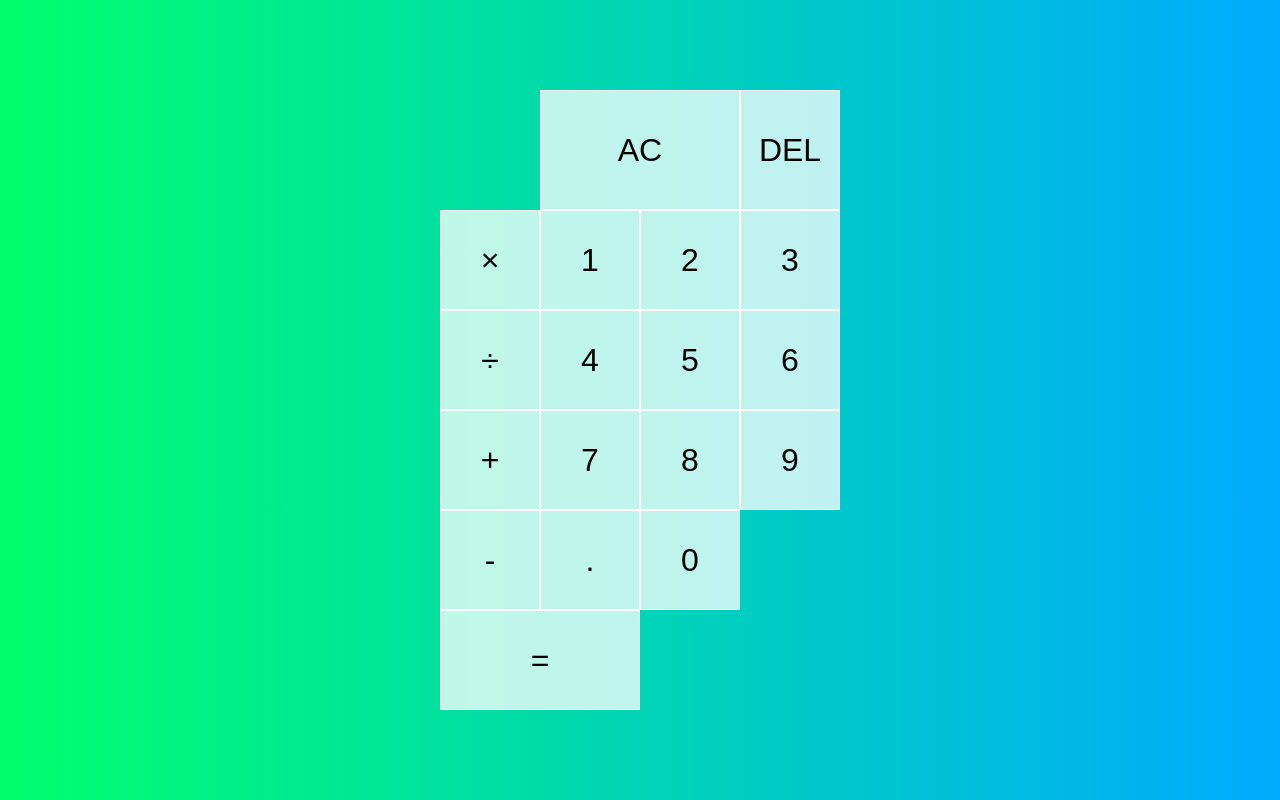
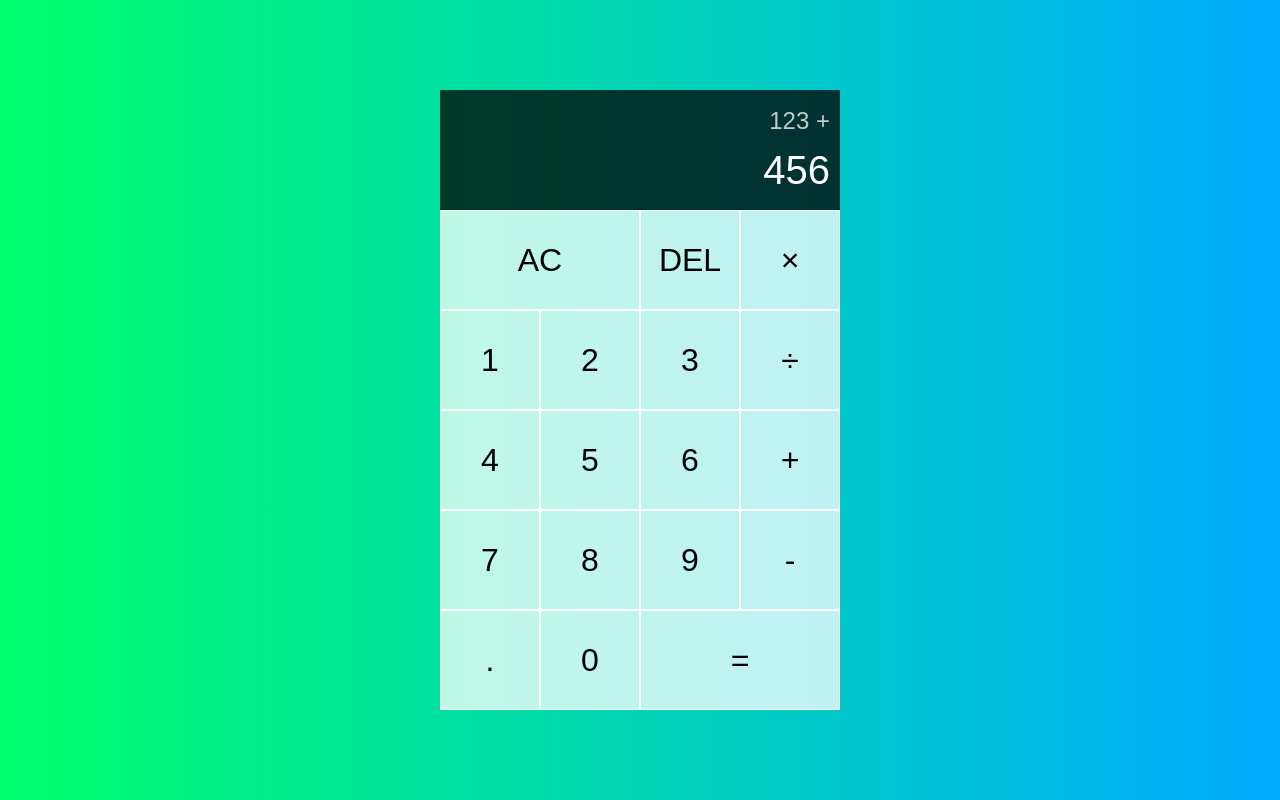
Before and after one commit to tristanpangi/JavaScript-Projects, a plain HTML site: page JavaScript Calculator/index.html in a window 1280 px wide. Drawn offline with Linux system fonts and the light colour scheme.

Commit message:
Added styling to calculator outputs

```diff
--- a/JavaScript Calculator/index.html
+++ b/JavaScript Calculator/index.html
@@ -10,8 +10,8 @@
 <body>
     <div class="calculator-grid">
         <div class="output">
-            <div class="previous-operand"></div>
-            <div class="cuirrent-operand"></div>
+            <div class="previous-operand">123 + </div>
+            <div class="current-operand">456</div>
         </div>
         <button class="span-two">AC</button>
         <button>DEL</button>
--- a/JavaScript Calculator/styles.css
+++ b/JavaScript Calculator/styles.css
@@ -34,3 +34,25 @@ body {
 .span-two {
   grid-column: span 2;
 }
+
+.output {
+  grid-column: 1 / -1;
+  background-color: rgba(0, 0, 0, .75);
+  display: flex;
+  align-items: flex-end;
+  justify-content: space-around;
+  flex-direction: column;
+  padding: 10px;
+  word-wrap: break-word;
+  word-break: break-all;
+}
+
+.output .previous-operand {
+  color: rgba(255, 255, 255, .75);
+  font-size: 1.5rem;
+}
+
+.output .current-operand {
+  color: white;
+  font-size: 2.5rem;
+}
```
